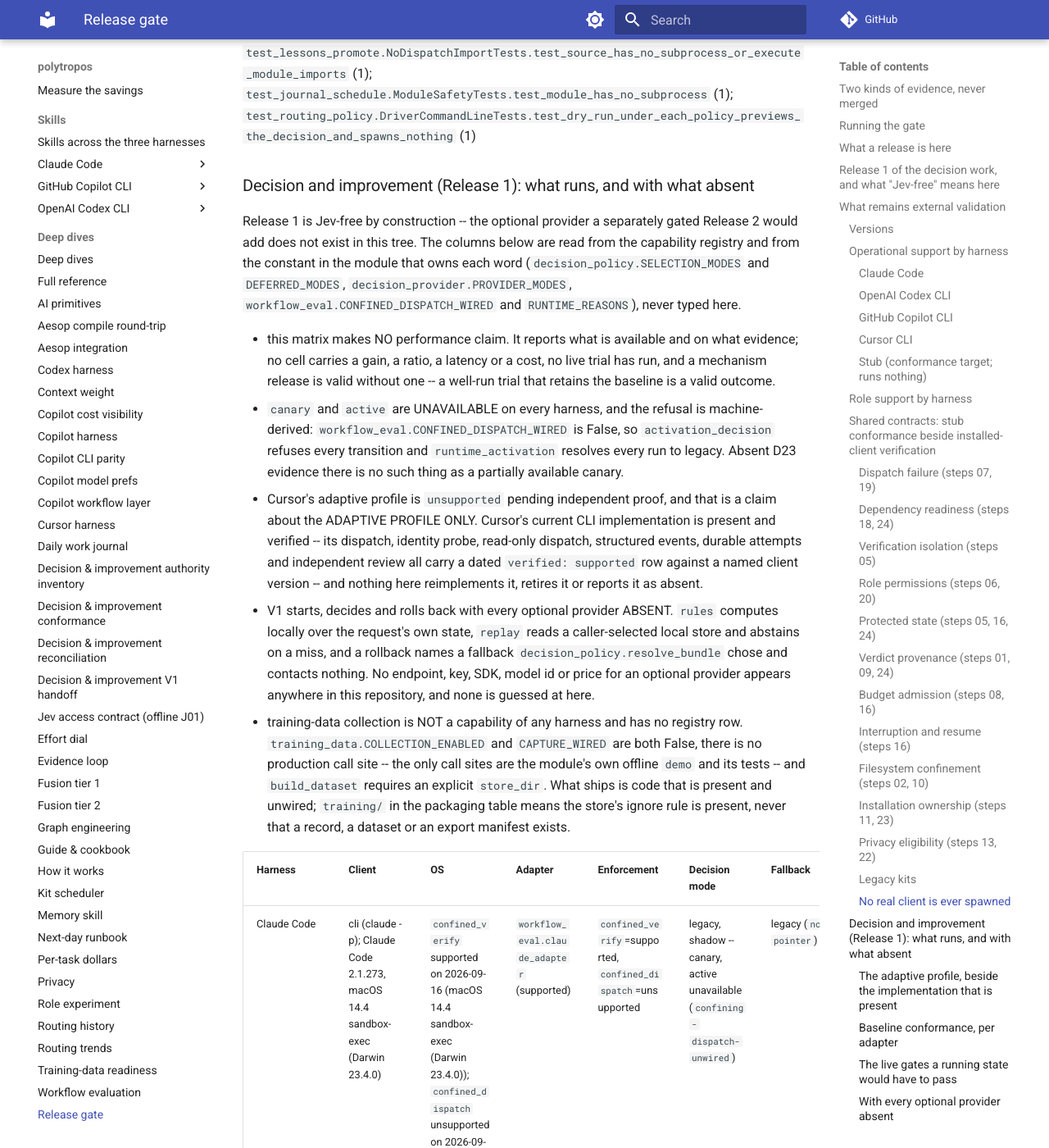
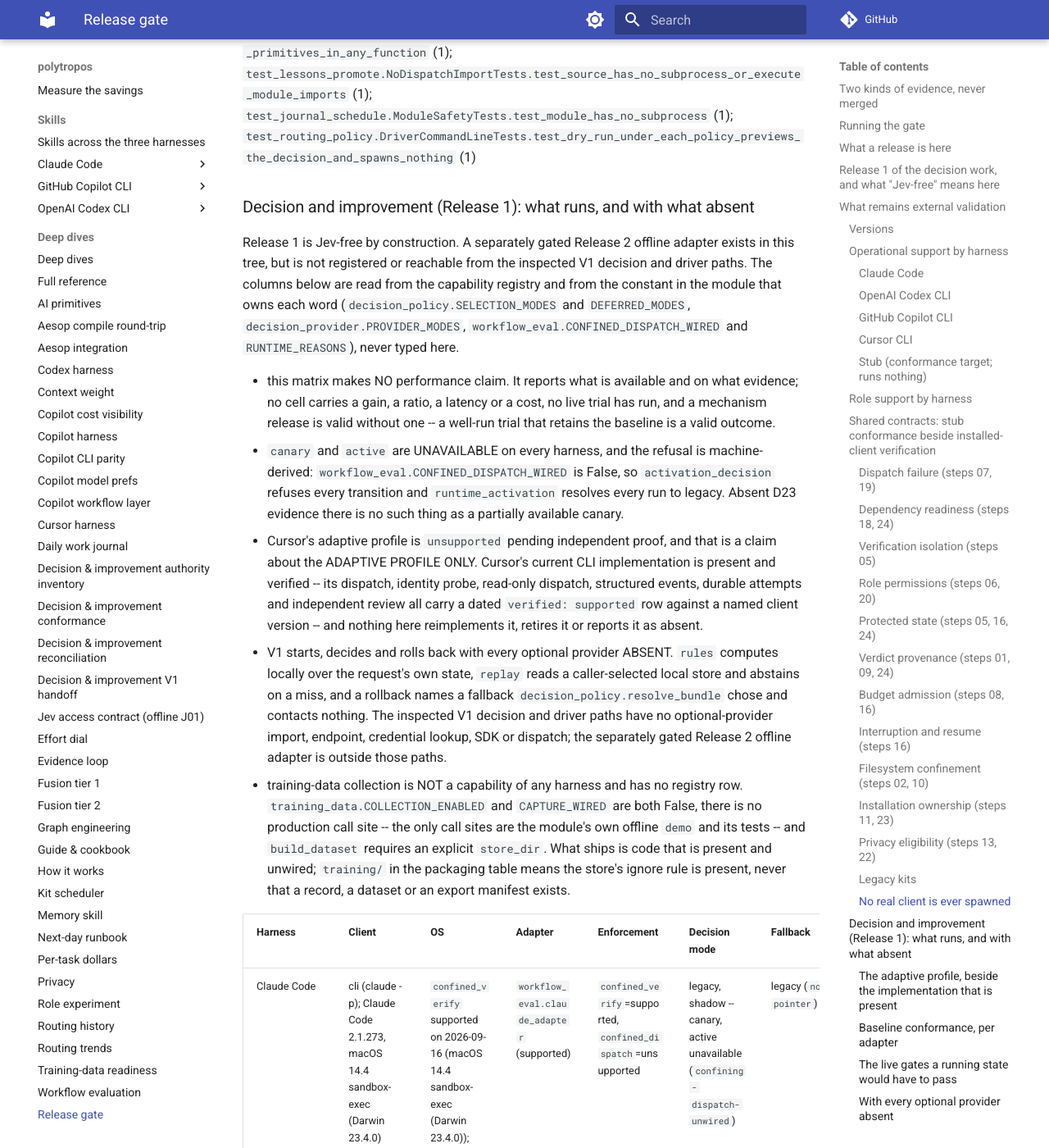
Before and after one commit to agentmc15/polytropos, an MkDocs documentation site: the page built from docs-site/deep-dives/release.md, in a window 1280 px wide and 1400 px high, scrolled down 25991 px. Shown: the whole window at 82% size. Built offline with MkDocs 1.6.1 and Material for MkDocs 9.7.7, drawn with Linux system fonts in a browser that asks for light colours; comment, search, counter and statistics services are not loaded; some of the changed text lies outside the part shown.

Commit message:
docs(decision): scope Jev-free release claim to V1 paths
Correct Release 1 decision-report prose that said no optional-provider endpoint or adapter existed anywhere in the repository. The offline Release 2 Jev adapter now exists, but remains outside the inspected V1 decision and driver paths and is not registered for dispatch. Keep the release claim tied to that tested boundary.

Regenerate the release block and its deep-dive mirror. Verification: 67 decision-release-matrix tests passed; the full suite passed 5,629 tests with two skips; docs_build, copilot_docs, sync_pricing_refs, sync_codex_surfaces, and release_gate checks passed. An independent read-only review found no remaining stale absence claim.

Limitations: this wording change does not add Jev transport, account conformance, routing, activation, or any live trial. It does not certify a protected profile or alter the V1 provider registry.

```diff
--- a/docs-site/deep-dives/release.md
+++ b/docs-site/deep-dives/release.md
@@ -74,9 +74,10 @@
 
 ## Release 1 of the decision work, and what "Jev-free" means here
 
-The decision-and-improvement work ships as an offline edition. "Jev" is the optional provider a
-separately gated Release 2 would add; it does not exist in this tree, and the block below computes
-that rather than asserting it. `python3 bin/release_gate.py decision` walks the decision surface
+The decision-and-improvement work ships as an offline edition. A separately gated Release 2
+Jev adapter exists for offline preparation, but it is not registered for V1 decisions or dispatch.
+The block below computes the V1 path boundary rather than inferring it from the adapter's mere
+presence. `python3 bin/release_gate.py decision` walks the decision surface
 (`bin/decision_*.py`, `bin/improvement_loop.py`, `bin/workflow_eval.py`) and what starts a run (the
 four native drivers and `bin/kit_contract.py`) by AST: a network import, a name carrying the
 provider's token, or an environment read on the decision surface is a finding and fails `check`.
@@ -502,12 +503,12 @@
 
 ### Decision and improvement (Release 1): what runs, and with what absent
 
-Release 1 is Jev-free by construction -- the optional provider a separately gated Release 2 would add does not exist in this tree. The columns below are read from the capability registry and from the constant in the module that owns each word (`decision_policy.SELECTION_MODES` and `DEFERRED_MODES`, `decision_provider.PROVIDER_MODES`, `workflow_eval.CONFINED_DISPATCH_WIRED` and `RUNTIME_REASONS`), never typed here.
+Release 1 is Jev-free by construction. A separately gated Release 2 offline adapter exists in this tree, but is not registered or reachable from the inspected V1 decision and driver paths. The columns below are read from the capability registry and from the constant in the module that owns each word (`decision_policy.SELECTION_MODES` and `DEFERRED_MODES`, `decision_provider.PROVIDER_MODES`, `workflow_eval.CONFINED_DISPATCH_WIRED` and `RUNTIME_REASONS`), never typed here.
 
 - this matrix makes NO performance claim. It reports what is available and on what evidence; no cell carries a gain, a ratio, a latency or a cost, no live trial has run, and a mechanism release is valid without one -- a well-run trial that retains the baseline is a valid outcome.
 - `canary` and `active` are UNAVAILABLE on every harness, and the refusal is machine-derived: `workflow_eval.CONFINED_DISPATCH_WIRED` is False, so `activation_decision` refuses every transition and `runtime_activation` resolves every run to legacy. Absent D23 evidence there is no such thing as a partially available canary.
 - Cursor's adaptive profile is `unsupported` pending independent proof, and that is a claim about the ADAPTIVE PROFILE ONLY. Cursor's current CLI implementation is present and verified -- its dispatch, identity probe, read-only dispatch, structured events, durable attempts and independent review all carry a dated `verified: supported` row against a named client version -- and nothing here reimplements it, retires it or reports it as absent.
-- V1 starts, decides and rolls back with every optional provider ABSENT. `rules` computes locally over the request's own state, `replay` reads a caller-selected local store and abstains on a miss, and a rollback names a fallback `decision_policy.resolve_bundle` chose and contacts nothing. No endpoint, key, SDK, model id or price for an optional provider appears anywhere in this repository, and none is guessed at here.
+- V1 starts, decides and rolls back with every optional provider ABSENT. `rules` computes locally over the request's own state, `replay` reads a caller-selected local store and abstains on a miss, and a rollback names a fallback `decision_policy.resolve_bundle` chose and contacts nothing. The inspected V1 decision and driver paths have no optional-provider import, endpoint, credential lookup, SDK or dispatch; the separately gated Release 2 offline adapter is outside those paths.
 - training-data collection is NOT a capability of any harness and has no registry row. `training_data.COLLECTION_ENABLED` and `CAPTURE_WIRED` are both False, there is no production call site -- the only call sites are the module's own offline `demo` and its tests -- and `build_dataset` requires an explicit `store_dir`. What ships is code that is present and unwired; `training/` in the packaging table means the store's ignore rule is present, never that a record, a dataset or an export manifest exists.
 
 | Harness | Client | OS | Adapter | Enforcement | Decision mode | Fallback |
```
Also changed, not shown: docs/RELEASE.md (+6 -5 lines), 1 other file.
